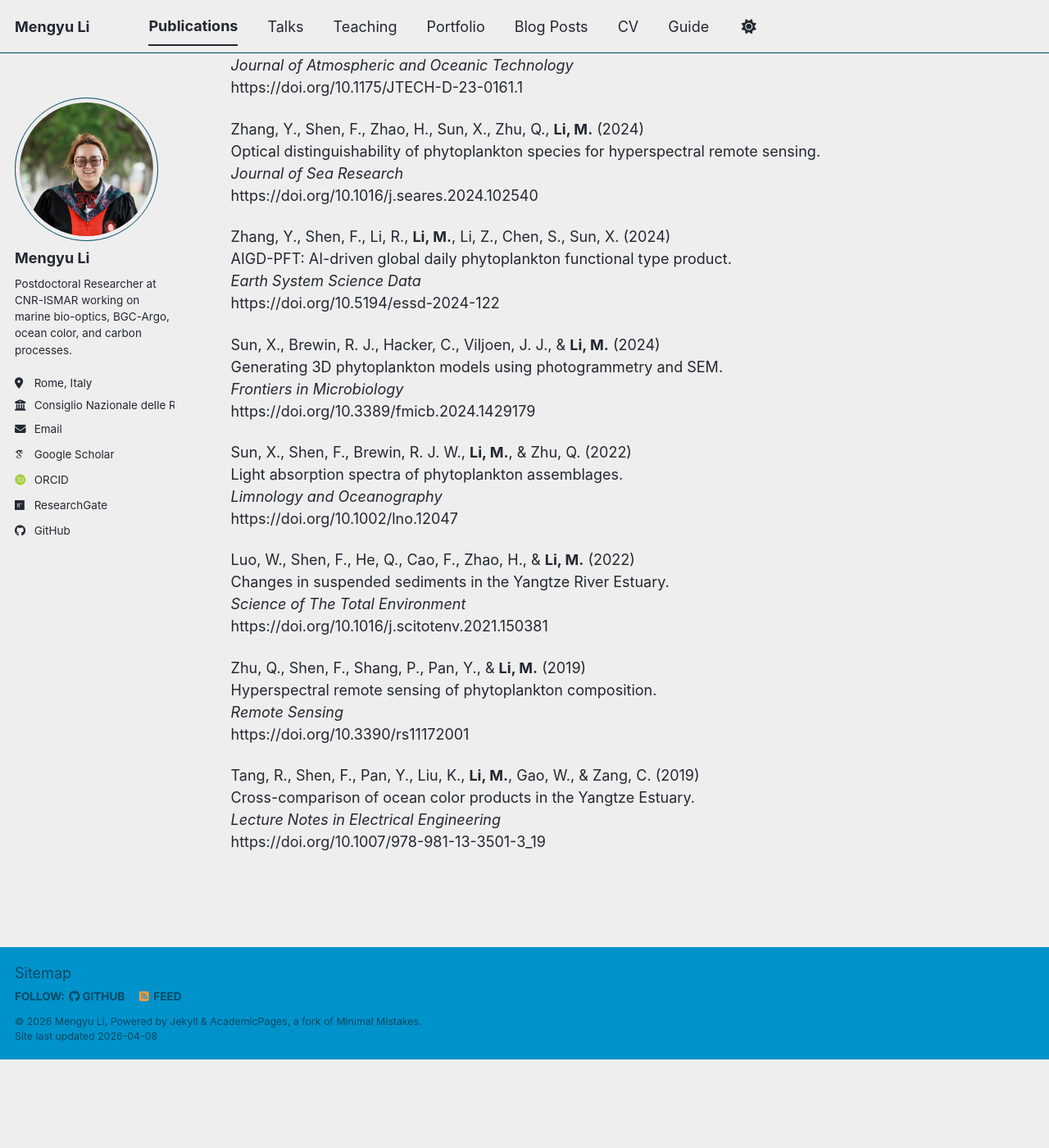
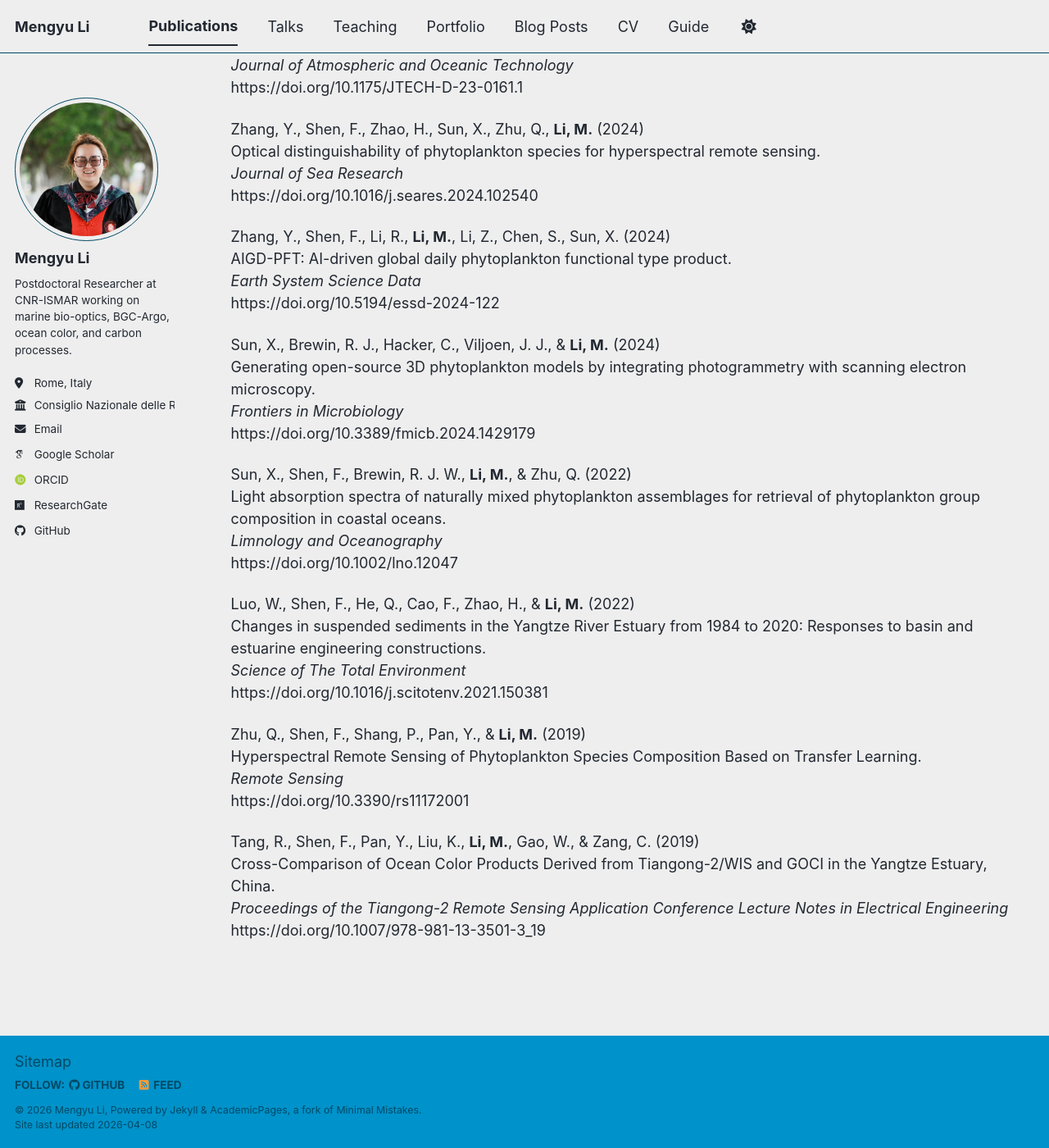
Before and after one commit to MengyuLi15/MengyuLi15.github.io, a Jekyll site: the page built from _publications/publications.md, in a window 1280 px wide and 1400 px high, scrolled down 1248 px. Shown: the whole window at 82% size. Built offline with Jekyll 4.4.1, drawn with Linux system fonts in a browser that asks for light colours; some web fonts are replaced; a script bundle is joined from its source files by our own code; library files that are not in the unit come from our copies; before the commit the page ends 2540 px from its top, so only the background shows below that; some of the changed text lies outside the part shown.

Commit message:
publications.md

```diff
--- a/_publications/publications.md
+++ b/_publications/publications.md
@@ -64,29 +64,29 @@ https://doi.org/10.5194/essd-2024-122
 
 
 Sun, X., Brewin, R. J., Hacker, C., Viljoen, J. J., & **Li, M.** (2024)
-Generating 3D phytoplankton models using photogrammetry and SEM.
+Generating open-source 3D phytoplankton models by integrating photogrammetry with scanning electron microscopy.
 *Frontiers in Microbiology*
 https://doi.org/10.3389/fmicb.2024.1429179
 
 
 Sun, X., Shen, F., Brewin, R. J. W., **Li, M.**, & Zhu, Q. (2022)
-Light absorption spectra of phytoplankton assemblages.
+Light absorption spectra of naturally mixed phytoplankton assemblages for retrieval of phytoplankton group composition in coastal oceans.
 *Limnology and Oceanography*
 https://doi.org/10.1002/lno.12047
 
 
 Luo, W., Shen, F., He, Q., Cao, F., Zhao, H., & **Li, M.** (2022)
-Changes in suspended sediments in the Yangtze River Estuary.
+Changes in suspended sediments in the Yangtze River Estuary from 1984 to 2020: Responses to basin and estuarine engineering constructions.
 *Science of The Total Environment*
 https://doi.org/10.1016/j.scitotenv.2021.150381
 
 
 Zhu, Q., Shen, F., Shang, P., Pan, Y., & **Li, M.** (2019)
-Hyperspectral remote sensing of phytoplankton composition.
+Hyperspectral Remote Sensing of Phytoplankton Species Composition Based on Transfer Learning.
 *Remote Sensing*
 https://doi.org/10.3390/rs11172001
 
 Tang, R., Shen, F., Pan, Y., Liu, K., **Li, M.**, Gao, W., & Zang, C. (2019)
-Cross-comparison of ocean color products in the Yangtze Estuary.
-*Lecture Notes in Electrical Engineering*
+Cross-Comparison of Ocean Color Products Derived from Tiangong-2/WIS and GOCI in the Yangtze Estuary, China.
+*Proceedings of the Tiangong-2 Remote Sensing Application Conference Lecture Notes in Electrical Engineering*
 https://doi.org/10.1007/978-981-13-3501-3_19
```
Also changed, not shown: other parts of _publications/publications.md (+1 -1 lines).
